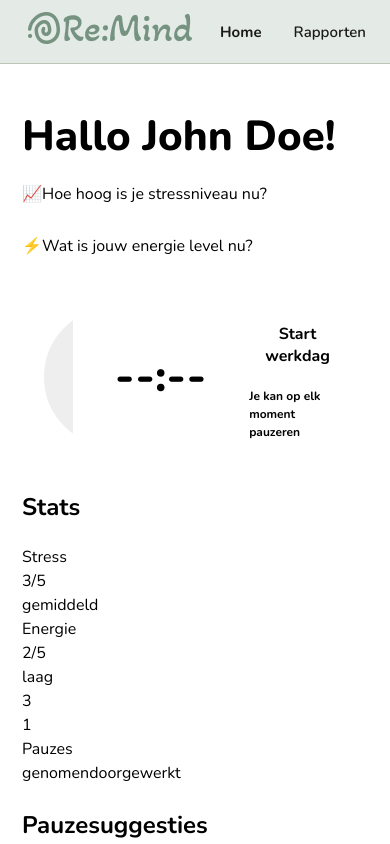
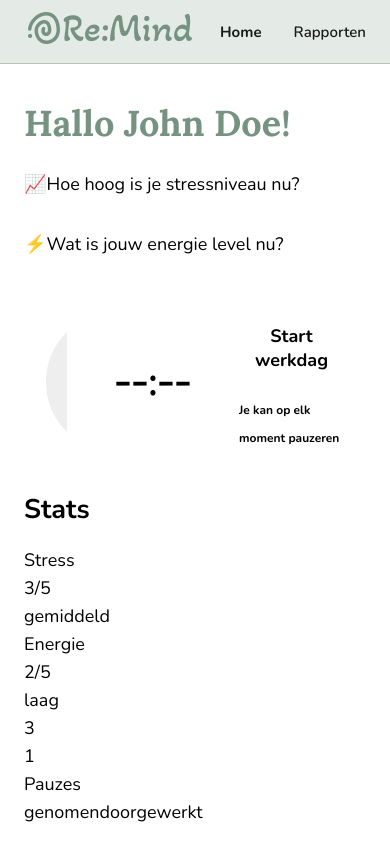
Before and after one commit to sampittois/Re-Mind_App_Individueel, a React (Vite) app in the folder stress-app/frontend/: page / in a window 390 px wide. Shown: the top 844 px of the page. Built offline with nearby package versions, Linux system fonts and the light colour scheme.

Commit message:
feat: refactor App.css for improved consistency and responsiveness using design tokens
Co-authored-by: Copilot <copilot@github.com>

```diff
--- a/stress-app/frontend/src/styles/App.css
+++ b/stress-app/frontend/src/styles/App.css
@@ -1,7 +1,10 @@
 * { box-sizing: border-box; }
 body {
   margin: 0;
-  font-family: var(--font-family-body);
+  font-family: var(--text-body-regular-font-family);
+  font-size: var(--text-body-regular-font-size);
+  line-height: var(--text-body-regular-line-height);
+  font-weight: var(--text-body-regular-font-weight);
   background: var(--surface-page);
   color: var(--text-primary);
 }
@@ -19,28 +22,36 @@ a {
 .page {
   max-width: 1100px;
   margin: 0 auto;
-  padding: 28px 22px 60px;
+  padding: var(--space-7) var(--space-6) var(--space-10);
 }
 
 .greeting {
-  margin: 22px 0 6px;
-  font-size: 42px;
-  font-weight: 800;
+  margin: var(--space-1) 0 var(--space-2);
+  font-family: var(--text-heading-1-font-family);
+  font-size: var(--text-heading-1-font-size);
+  line-height: var(--text-heading-1-line-height);
+  font-weight: var(--text-heading-1-font-weight);
+  letter-spacing: var(--text-heading-1-letter-spacing);
+  color: var(--primary);
 }
 
 .section {
-  margin-top: 22px;
+  margin-top: var(--space-6);
 }
 
 .sectionTitle {
-  margin: 0 0 12px;
-  font-size: 22px;
-  font-weight: 800; }
+  margin: 0 0 var(--space-3);
+  font-family: var(--text-heading-2-font-family);
+  font-size: var(--text-heading-2-font-size);
+  line-height: var(--text-heading-2-line-height);
+  font-weight: var(--text-heading-2-font-weight);
+  letter-spacing: var(--text-heading-2-letter-spacing);
+}
 
 .grid2 {
   display: grid;
   grid-template-columns: 1fr 1fr;
-  gap: 18px;
+  gap: var(--space-4);
 }
 
 @media (max-width: 900px) {
@@ -51,11 +62,15 @@ a {
   background: var(--surface-card);
   border: var(--border-width-sm) solid var(--border-color-default);
   border-radius: var(--border-container-radius);
-  padding: 18px;
+  padding: var(--layout-card-padding);
 }
 
 .cardTitle {
-  font-weight: 800;
+  font-family: var(--text-heading-3-font-family);
+  font-size: var(--text-heading-3-font-size);
+  line-height: var(--text-heading-3-line-height);
+  font-weight: var(--text-heading-3-font-weight);
+  letter-spacing: var(--text-heading-3-letter-spacing);
   margin: 0 0 10px;
 }
 
@@ -66,7 +81,7 @@ a {
   background: var(--surface-card);
   color: var(--text-primary);
   border-radius: var(--radius-full);
-  padding: 10px 16px;
+  padding: var(--space-3) var(--space-4);
   font-weight: var(--font-weight-bold);
   cursor: pointer;
 }
@@ -79,7 +94,7 @@ a {
 .btnStack {
   display: flex;
   flex-direction: column;
-  gap: 10px;
+  gap: var(--space-3);
   align-items: flex-start;
 }
 
@@ -87,19 +102,21 @@ a {
   display: flex;
   align-items: center;
   justify-content: space-between;
-  gap: 18px;
+  gap: var(--space-4);
 }
 
 .bigTime {
-  font-size: 44px;
-  font-weight: var(--font-weight-extrabold);
-  letter-spacing: 1px;
+  font-family: var(--text-heading-1-font-family);
+  font-size: var(--text-heading-1-font-size);
+  line-height: var(--text-heading-1-line-height);
+  font-weight: var(--text-heading-1-font-weight);
+  letter-spacing: var(--text-heading-1-letter-spacing);
 }
 
 .statsRow {
   display: grid;
   grid-template-columns: 1fr 1fr 1fr;
-  gap: 18px;
+  gap: var(--space-4);
 }
 
 @media (max-width: 900px) {
@@ -108,21 +125,25 @@ a {
 
 .statBlock {
   text-align: center;
-  padding: 10px;
+  padding: var(--space-3);
   border-radius: var(--radius-md);
   border: var(--border-width-sm) solid var(--border-color-default);
 }
 
 .statTop {
   text-decoration: underline;
-  font-weight: var(--font-weight-extrabold);
-  margin-bottom: 10px;
+  font-family: var(--text-heading-3-font-family);
+  font-size: var(--text-heading-3-font-size);
+  line-height: var(--text-heading-3-line-height);
+  font-weight: var(--text-heading-3-font-weight);
+  letter-spacing: var(--text-heading-3-letter-spacing);
+  margin-bottom: var(--space-3);
 }
 
 .adviceBox {
   border: var(--border-width-md) solid var(--text-primary);
   border-radius: var(--radius-md);
-  padding: 14px 16px;
+  padding: var(--space-4);
   background: var(--surface-card);
   max-width: 900px;
 }
@@ -135,25 +156,29 @@ a {
 .pause-page {
   max-width: 1200px;
   margin: 0 auto;
-  padding: 40px 24px;
+  padding: var(--space-8) var(--space-6);
 }
 
 .pause-page h1 {
   text-align: center;
-  font-size: 32px;
-  margin: 0 0 28px 0;
+  font-family: var(--text-heading-1-font-family);
+  font-size: var(--text-heading-1-font-size);
+  line-height: var(--text-heading-1-line-height);
+  font-weight: var(--text-heading-1-font-weight);
+  letter-spacing: var(--text-heading-1-letter-spacing);
+  margin: 0 0 var(--space-7) 0;
 }
 
 /* Tabs */
 .pause-tabs {
   display: flex;
   justify-content: center;
-  gap: 18px;
-  margin-bottom: 46px;
+  gap: var(--space-4);
+  margin-bottom: var(--space-9);
 }
 
 .pause-tab {
-  padding: 12px 30px;
+  padding: var(--space-3) var(--space-8);
   border-radius: var(--radius-full);
   border: var(--border-width-sm) solid var(--border-color-default);
   background: var(--surface-card);
@@ -170,7 +195,7 @@ a {
 /* Grid */
 .pause-grid {
   display: grid;
-  gap: 34px;
+  gap: var(--space-7);
   justify-content: center;
 }
 
@@ -211,20 +236,23 @@ a {
   flex: 1;
   display: flex;
   align-items: center;
-  padding: 0 24px;
+  padding: 0 var(--space-6);
 }
 
 .pause-content h3 {
   margin: 0;
-  font-size: 18px;
-  font-weight: var(--font-weight-semibold);
+  font-family: var(--text-heading-3-font-family);
+  font-size: var(--text-heading-3-font-size);
+  line-height: var(--text-heading-3-line-height);
+  font-weight: var(--text-heading-3-font-weight);
+  letter-spacing: var(--text-heading-3-letter-spacing);
 }
 
 /* Favorite button */
 .pause-favBtn {
   position: absolute;
-  top: -14px;
-  right: -14px;
+  top: calc(var(--space-4) * -1);
+  right: calc(var(--space-4) * -1);
   width: 40px;
   height: 40px;
   border-radius: var(--radius-full);
@@ -265,21 +293,21 @@ a {
 .breathing-page {
   max-width: 1200px;
   margin: 0 auto;
-  padding: 20px 24px 80px;
+  padding: var(--space-5) var(--space-6) var(--space-11);
   position: relative;
 }
 
 .breathing-header {
   display: flex;
   align-items: center;
-  margin-bottom: 24px;
+  margin-bottom: var(--space-6);
 }
 
 .back-btn {
   background: none;
   border: none;
   cursor: pointer;
-  padding: 8px;
+  padding: var(--space-2);
   display: flex;
   align-items: center;
   justify-content: center;
@@ -295,12 +323,12 @@ a {
 .breathing-filters {
   display: flex;
   justify-content: center;
-  gap: 18px;
-  margin-bottom: 46px;
+  gap: var(--space-4);
+  margin-bottom: var(--space-9);
 }
 
 .filter-btn {
-  padding: 12px 30px;
+  padding: var(--space-3) var(--space-8);
   border-radius: var(--radius-full);
   border: var(--border-width-sm) solid var(--border-color-default);
   background: var(--surface-card);
@@ -319,7 +347,7 @@ a {
 .breathing-grid {
   display: grid;
   grid-template-columns: repeat(3, 1fr);
-  gap: 28px;
+  gap: var(--space-7);
   max-width: 900px;
   margin: 0 auto;
 }
@@ -330,7 +358,7 @@ a {
   border: 1.5px solid #2b2b2b;
   border-radius: 18px;
   background: white;
-  padding: 48px 20px;
+  padding: var(--space-9) var(--space-5);
   min-height: 140px;
   display: flex;
   align-items: center;
@@ -349,8 +377,8 @@ a {
 /* Favorite button */
 .breathing-fav-btn {
   position: absolute;
-  top: -14px;
-  right: -14px;
+  top: calc(var(--space-4) * -1);
+  right: calc(var(--space-4) * -1);
   width: 40px;
   height: 40px;
   border-radius: 999px;
@@ -372,8 +400,8 @@ a {
 /* Help button */
 .help-btn {
   position: fixed;
-  bottom: 40px;
-  left: 40px;
+  bottom: var(--space-8);
+  left: var(--space-8);
   width: 60px;
   height: 60px;
   padding: 0;
```
